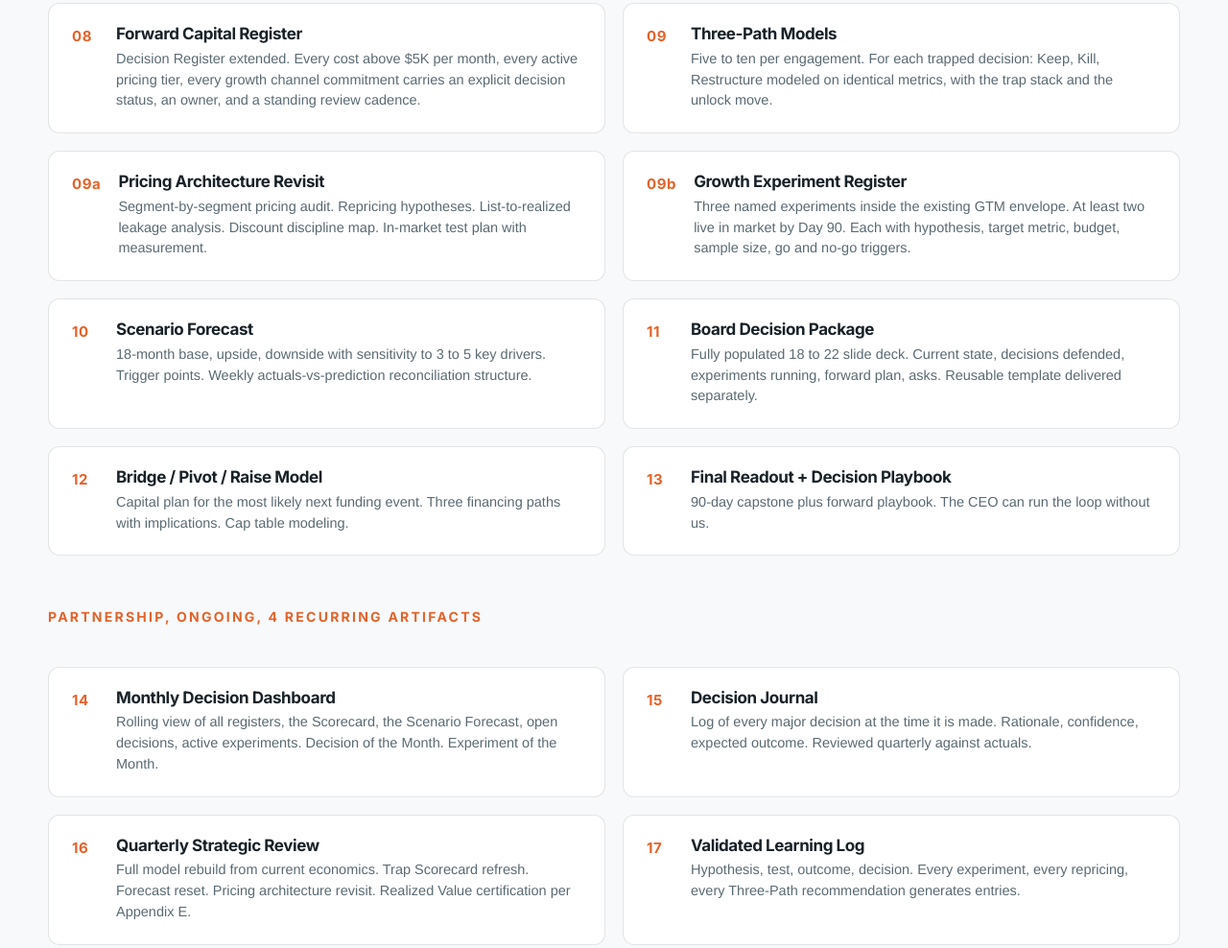
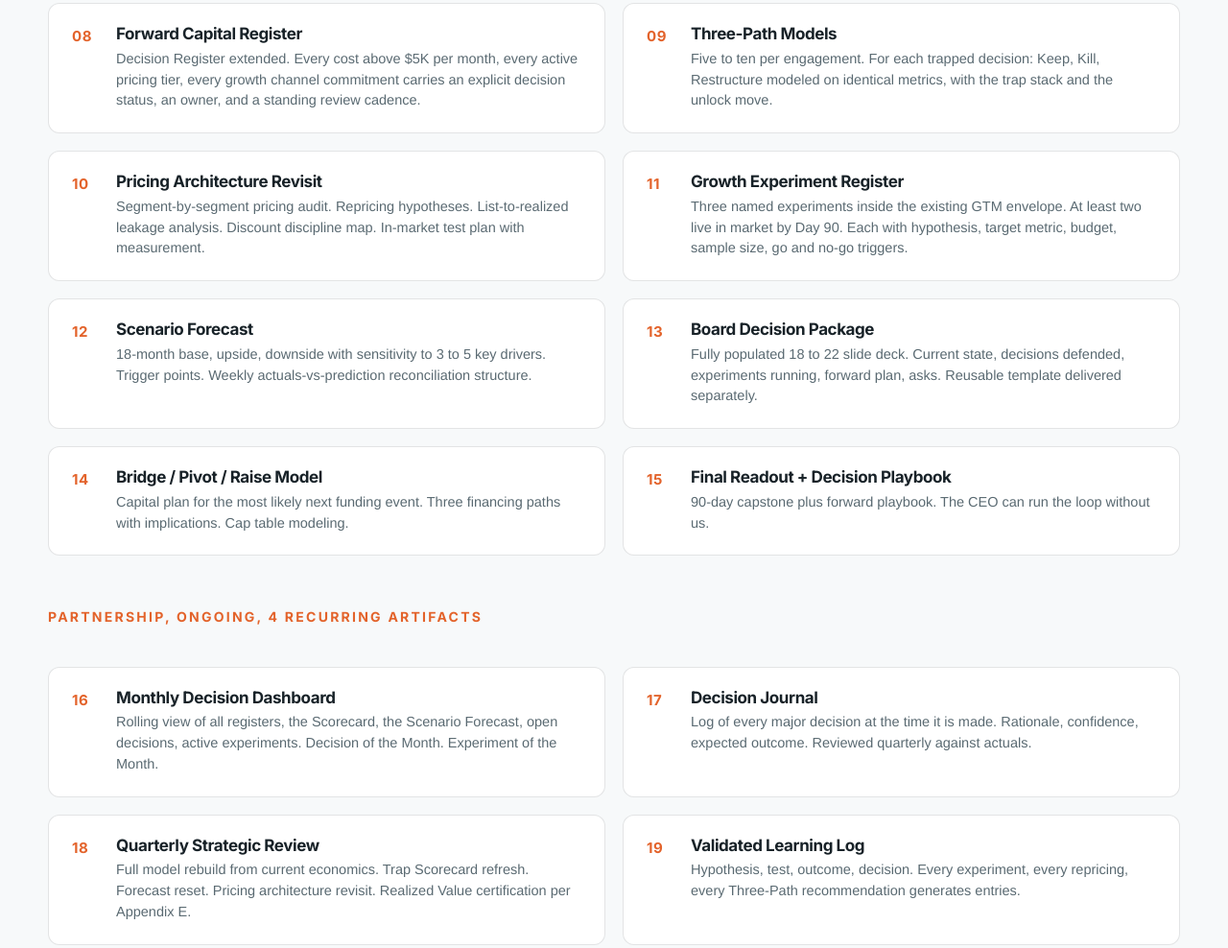
Before and after one commit to russellfette/decisivefinance, an Astro site: page /how-it-works in a window 1280 px wide. Shown: the part 5692-6680 px from the top of the page at 96% size. Built offline with nearby package versions, Linux system fonts and the light colour scheme; Astro itself is replaced by a stand-in of ours.

Commit message:
how-it-works: sequential 1-19 numbering on artifact catalog (was 1-17 with 9a/9b)

```diff
--- a/src/pages/how-it-works.astro
+++ b/src/pages/how-it-works.astro
@@ -71,19 +71,19 @@ const artifactsT2 = [
   { num: '07', name: 'Product Line P&Ls', body: 'Contribution margin by product line with full cost allocation. Plus the cross-subsidy flow diagram nobody had.' },
   { num: '08', name: 'Forward Capital Register', body: 'Decision Register extended. Every cost above $5K per month, every active pricing tier, every growth channel commitment carries an explicit decision status, an owner, and a standing review cadence.' },
   { num: '09', name: 'Three-Path Models', body: 'Five to ten per engagement. For each trapped decision: Keep, Kill, Restructure modeled on identical metrics, with the trap stack and the unlock move.' },
-  { num: '09a', name: 'Pricing Architecture Revisit', body: 'Segment-by-segment pricing audit. Repricing hypotheses. List-to-realized leakage analysis. Discount discipline map. In-market test plan with measurement.' },
-  { num: '09b', name: 'Growth Experiment Register', body: 'Three named experiments inside the existing GTM envelope. At least two live in market by Day 90. Each with hypothesis, target metric, budget, sample size, go and no-go triggers.' },
-  { num: '10', name: 'Scenario Forecast', body: '18-month base, upside, downside with sensitivity to 3 to 5 key drivers. Trigger points. Weekly actuals-vs-prediction reconciliation structure.' },
-  { num: '11', name: 'Board Decision Package', body: 'Fully populated 18 to 22 slide deck. Current state, decisions defended, experiments running, forward plan, asks. Reusable template delivered separately.' },
-  { num: '12', name: 'Bridge / Pivot / Raise Model', body: 'Capital plan for the most likely next funding event. Three financing paths with implications. Cap table modeling.' },
-  { num: '13', name: 'Final Readout + Decision Playbook', body: '90-day capstone plus forward playbook. The CEO can run the loop without us.' },
+  { num: '10', name: 'Pricing Architecture Revisit', body: 'Segment-by-segment pricing audit. Repricing hypotheses. List-to-realized leakage analysis. Discount discipline map. In-market test plan with measurement.' },
+  { num: '11', name: 'Growth Experiment Register', body: 'Three named experiments inside the existing GTM envelope. At least two live in market by Day 90. Each with hypothesis, target metric, budget, sample size, go and no-go triggers.' },
+  { num: '12', name: 'Scenario Forecast', body: '18-month base, upside, downside with sensitivity to 3 to 5 key drivers. Trigger points. Weekly actuals-vs-prediction reconciliation structure.' },
+  { num: '13', name: 'Board Decision Package', body: 'Fully populated 18 to 22 slide deck. Current state, decisions defended, experiments running, forward plan, asks. Reusable template delivered separately.' },
+  { num: '14', name: 'Bridge / Pivot / Raise Model', body: 'Capital plan for the most likely next funding event. Three financing paths with implications. Cap table modeling.' },
+  { num: '15', name: 'Final Readout + Decision Playbook', body: '90-day capstone plus forward playbook. The CEO can run the loop without us.' },
 ];
 
 const artifactsT3 = [
-  { num: '14', name: 'Monthly Decision Dashboard', body: 'Rolling view of all registers, the Scorecard, the Scenario Forecast, open decisions, active experiments. Decision of the Month. Experiment of the Month.' },
-  { num: '15', name: 'Decision Journal', body: 'Log of every major decision at the time it is made. Rationale, confidence, expected outcome. Reviewed quarterly against actuals.' },
-  { num: '16', name: 'Quarterly Strategic Review', body: 'Full model rebuild from current economics. Trap Scorecard refresh. Forecast reset. Pricing architecture revisit. Realized Value certification per Appendix E.' },
-  { num: '17', name: 'Validated Learning Log', body: 'Hypothesis, test, outcome, decision. Every experiment, every repricing, every Three-Path recommendation generates entries.' },
+  { num: '16', name: 'Monthly Decision Dashboard', body: 'Rolling view of all registers, the Scorecard, the Scenario Forecast, open decisions, active experiments. Decision of the Month. Experiment of the Month.' },
+  { num: '17', name: 'Decision Journal', body: 'Log of every major decision at the time it is made. Rationale, confidence, expected outcome. Reviewed quarterly against actuals.' },
+  { num: '18', name: 'Quarterly Strategic Review', body: 'Full model rebuild from current economics. Trap Scorecard refresh. Forecast reset. Pricing architecture revisit. Realized Value certification per Appendix E.' },
+  { num: '19', name: 'Validated Learning Log', body: 'Hypothesis, test, outcome, decision. Every experiment, every repricing, every Three-Path recommendation generates entries.' },
 ];
 
 const timeline = [
```
